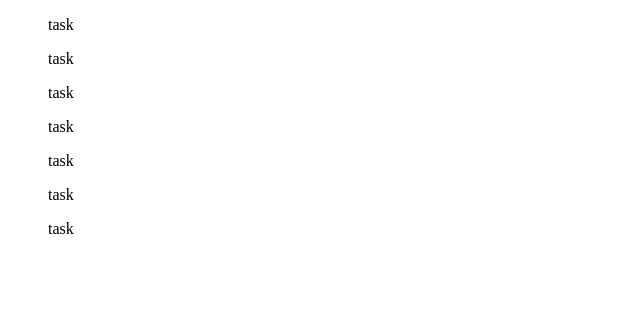
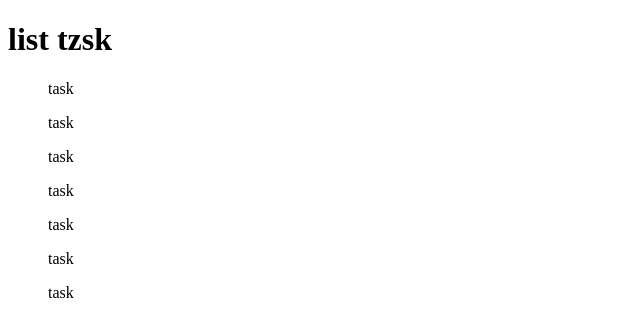
Before and after one commit to YassineChhidi/tasks, a plain HTML site: page index.html in a window 1280 px wide. Shown: the whole page, without its empty margins (0-640 px from the left). Drawn offline with Linux system fonts and the light colour scheme.

Commit message:
add titt

```diff
--- a/index.html
+++ b/index.html
@@ -6,6 +6,7 @@
     <title>Document</title>
 </head>
 <body>
+    <h1>list tzsk</h1>
     <ul>task</ul>
     <ul>task</ul>
     <ul>task</ul>
```
